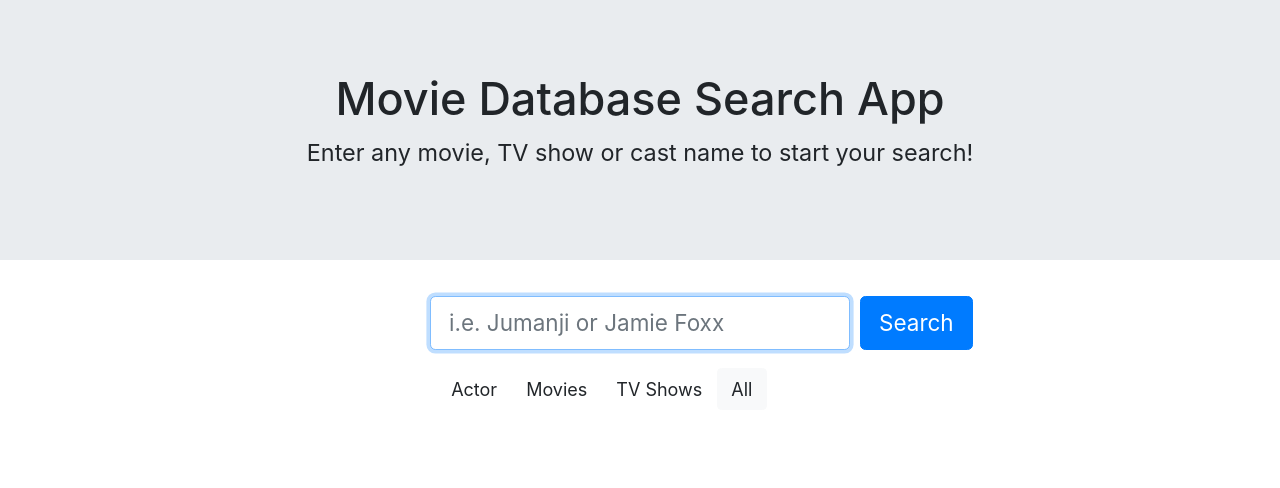
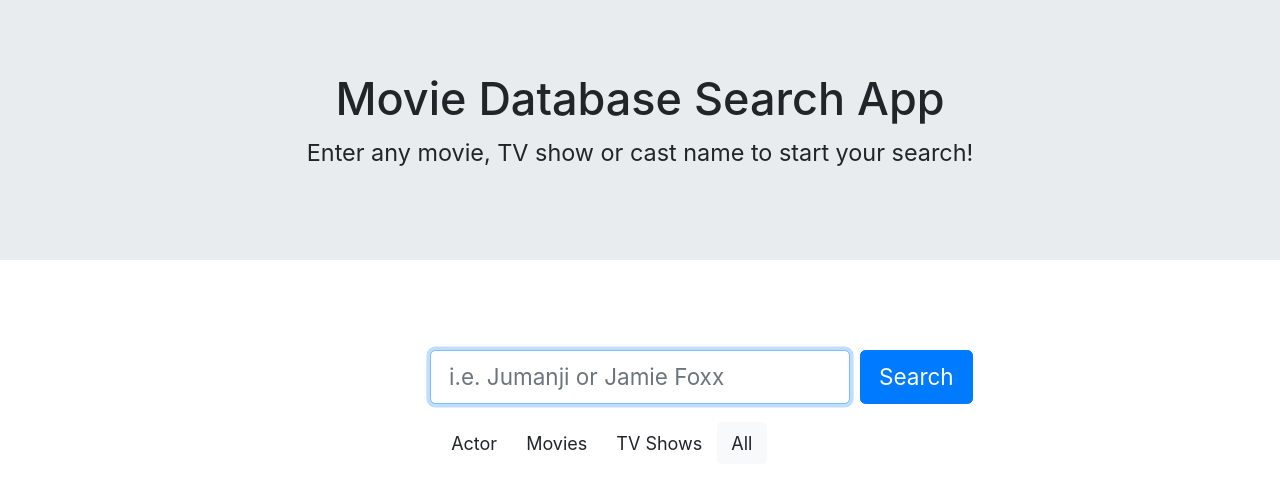
Before and after one commit to Nawal00/movie-app, a React (Create React App) app: page / in a window 1280 px wide. Shown: the top 488 px of the page. Built offline with nearby package versions, Linux system fonts and the light colour scheme.

Commit message:
fix unique id console errors

```diff
--- a/package.json
+++ b/package.json
@@ -9,6 +9,7 @@
     "axios": "^0.21.1",
     "bootstrap": "^4.6.0",
     "node-sass": "^5.0.0",
+    "prop-types": "^15.7.2",
     "react": "^17.0.1",
     "react-bootstrap": "^1.5.0",
     "react-bootstrap-typeahead": "^5.1.4",
--- a/src/components/actor/ActorDetails.js
+++ b/src/components/actor/ActorDetails.js
@@ -23,8 +23,8 @@ const ActorDetails = () => {
                 <h1>Actor Details</h1>
             </Jumbotron>
 
-            {actorInMovies?.map(movie =>
-                <Link to={`/movie/${movie.id}`} key={movie.id}>
+            {actorInMovies?.map((movie, i) =>
+                <Link to={`/movie/${movie.id}`} key={movie.id + i}>
                     <CardLayout  {...movie} />
                 </Link>
             )}
--- a/src/components/search/SearchBar.js
+++ b/src/components/search/SearchBar.js
@@ -1,6 +1,7 @@
 import React from 'react';
 import { Link } from 'react-router-dom';
 import { Form, Row, Col, Button } from 'react-bootstrap';
+import PropTypes from 'prop-types';
 import './SearchBar.scss'
 
 const searchTypeObj = {
@@ -23,8 +24,7 @@ const SearchBar = (props) => {
     } = props;
 
     return (
-        <>
-            <Form>
+        <Form className="search__bar__component">
             <Form.Group>
                 <Form.Row>
                     <Col sm={{ span: 4, offset: 4 }}>
@@ -76,9 +76,17 @@ const SearchBar = (props) => {
                 </Row>
             </Form.Group>
         </Form>
-
-        </>
     )
 }
 
 export default SearchBar;
+
+SearchBar.propTypes = {
+    searchInputValue: PropTypes.string,
+    handleSearchKeywords: PropTypes.func,
+    fetchSearchKeywordsAPI: PropTypes.func,
+    handleSearchType: PropTypes.func,
+    searchType: PropTypes.string,
+    suggestions: PropTypes.array,
+    setSearchInputValue: PropTypes.func,
+}
--- a/src/components/search/SearchBar.scss
+++ b/src/components/search/SearchBar.scss
@@ -1,6 +1,9 @@
-.suggestion__list__container {
+.search__bar__component {
+  padding-top: 3rem;
+  .suggestion__list__container {
     z-index: 1;
     background: #fff;
     position: absolute !important;
     font-size: 18px;
+  }
 }
--- a/src/components/search/SearchList.js
+++ b/src/components/search/SearchList.js
@@ -12,4 +12,4 @@ const SearchList = (props) => {
     )
 }
 
-export default SearchList; //className="mx-auto my-4
+export default SearchList;
--- a/src/components/tvshow/TvShowDetails.js
+++ b/src/components/tvshow/TvShowDetails.js
@@ -28,7 +28,7 @@ const TvShowDetails = () => {
             <CardLayout {...tvShow} />
             <Row>
                 {cast?.map((cast, i) =>
-                    <Col md={3} key={cast.id + i}>
+                    <Col md={3} key={cast.id + cast.name}>
                         <Link to={`/person/${cast.id}`}>
                             <Card className="cast__card">
                                 <Card.Img src={`https://image.tmdb.org/t/p/w200/${cast.profile_path}`} alt='actor' />
@@ -44,6 +44,3 @@ const TvShowDetails = () => {
 }
 
 export default TvShowDetails;
-
-
-// # List all major cast  members in that show,
--- a/src/hooks/useSearchHooks.js
+++ b/src/hooks/useSearchHooks.js
@@ -2,13 +2,14 @@ import { useState, useCallback, useEffect } from 'react';
 import { useHistory } from 'react-router-dom';
 import { searchAllTypes } from '../api/serverApi';
 
-export default function useSearchHooks() {
+const useSearchHooks = () => {
 
     const [searchInputValue, setSearchInputValue] = useState('');
     const [searchResult, setSearchResult] = useState([]);
     const [filteredSearchResult, setFilteredSsearchResult] = useState([]);
     const [searchType, setSearchType] = useState('all');
     const [suggestions, setSuggestions] = useState([]);
+
     const history = useHistory();
 
     const handleSearchKeywords = (e) => {
@@ -63,3 +64,5 @@ export default function useSearchHooks() {
         setSearchInputValue,
     }
 }
+
+export default useSearchHooks;
```
Also changed, not shown: src/components/common/CardLayout.js (+12 -0 lines), src/components/home/Home.js (+14 -0 lines). Lines whose indentation alone changed are shown as unchanged.
